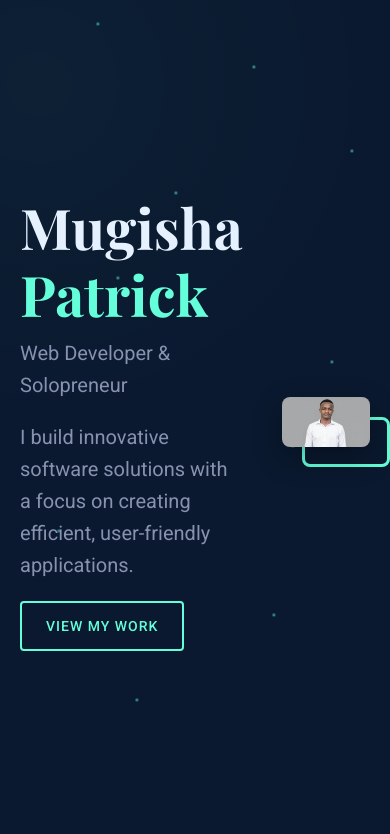
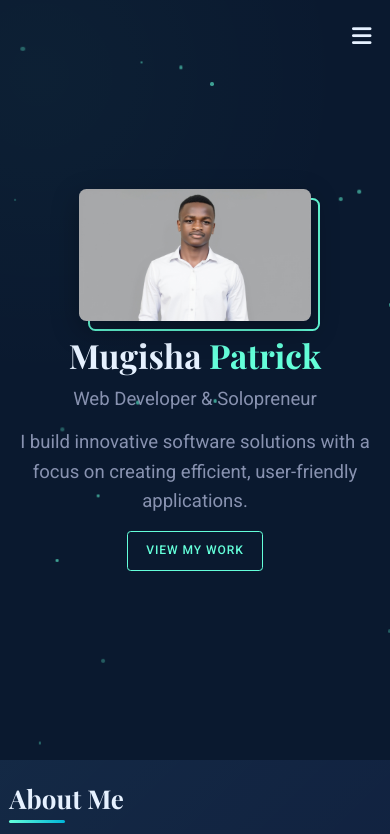
Before and after one commit to patrickthe1/Home-page, a plain HTML site: page index.html in a window 390 px wide. Shown: the top 834 px of the page. Drawn offline with nearby package versions, Linux system fonts and the light colour scheme.

Commit message:
Feat:Implement responsiveness for mobile and tablet devices and add documentation

```diff
--- a/css/styles.css
+++ b/css/styles.css
@@ -400,3 +400,164 @@ p {
     opacity: 0.6;
   }
 }
+
+/* Animations and Transitions */
+.fade-in {
+  opacity: 0;
+  transform: translateY(2rem);
+  transition: opacity 0.6s ease, transform 0.6s ease;
+}
+
+.fade-in.visible {
+  opacity: 1;
+  transform: translateY(0);
+}
+
+/* Smooth scrolling for anchor links */
+html {
+  scroll-behavior: smooth;
+}
+
+/* Navigation */
+.nav-toggle {
+  display: none;
+  background: none;
+  border: none;
+  color: var(--color-text-primary);
+  font-size: 2.4rem;
+  cursor: pointer;
+  z-index: 100;
+}
+
+/* Responsive Design */
+@media screen and (max-width: 1024px) {
+  h1 {
+    font-size: 4.8rem;
+  }
+
+  h2 {
+    font-size: 3.6rem;
+  }
+
+  h3 {
+    font-size: 2.8rem;
+  }
+}
+
+@media screen and (max-width: 768px) {
+  /* Tablet View */
+  :root {
+    --container-padding: 1.5rem;
+    --space-lg: 3rem;
+    --space-xl: 6rem;
+  }
+
+  h1 {
+    font-size: 4.2rem;
+  }
+
+  h2 {
+    font-size: 3.2rem;
+  }
+
+  h3 {
+    font-size: 2.4rem;
+  }
+
+  .header-content {
+    grid-template-columns: 1fr;
+    gap: var(--space-md);
+    text-align: center;
+  }
+
+  .header-image {
+    margin: 0 auto;
+    max-width: 30rem;
+    order: -1;
+  }
+
+  .header-image::before {
+    right: -1rem;
+    top: 1rem;
+  }
+
+  .about-content {
+    grid-template-columns: 1fr;
+    gap: var(--space-md);
+  }
+
+  .about-skills {
+    margin-top: var(--space-md);
+  }
+
+  .project-grid {
+    grid-template-columns: repeat(auto-fill, minmax(30rem, 1fr));
+  }
+
+  .contact-content {
+    grid-template-columns: 1fr;
+    gap: var(--space-md);
+  }
+
+  .nav-toggle {
+    display: block;
+    position: fixed;
+    top: 2rem;
+    right: 2rem;
+  }
+}
+
+@media screen and (max-width: 480px) {
+  /* Mobile View */
+  :root {
+    --container-padding: 1rem;
+    --space-md: 1.5rem;
+    --space-lg: 2.5rem;
+    --space-xl: 5rem;
+  }
+
+  html {
+    font-size: 58%;
+  }
+
+  h1 {
+    font-size: 3.6rem;
+  }
+
+  h2 {
+    font-size: 2.8rem;
+  }
+
+  h3 {
+    font-size: 2.2rem;
+  }
+
+  .header {
+    min-height: 90vh;
+  }
+
+  .header-image {
+    max-width: 25rem;
+  }
+
+  .btn {
+    padding: 1rem 2rem;
+    font-size: 1.3rem;
+  }
+
+  .project-grid {
+    grid-template-columns: 1fr;
+  }
+
+  .project-card {
+    max-width: 100%;
+  }
+
+  .section-divider {
+    height: 10rem;
+  }
+
+  .social-links {
+    gap: var(--space-sm);
+  }
+}
--- a/index.html
+++ b/index.html
@@ -11,22 +11,19 @@
 
   <!-- Font Awesome for icons -->
   <link rel="stylesheet" href="https://cdnjs.cloudflare.com/ajax/libs/font-awesome/6.4.0/css/all.min.css">
+
+  <!-- JavaScript -->
+  <script src="js/main.js" defer></script>
 </head>
 <body>
   <!-- Header/Hero Section -->
   <header class="header">
+    <button class="nav-toggle" aria-label="Toggle navigation">
+      <i class="fas fa-bars"></i>
+    </button>
+
     <div class="particles-container">
       <!-- Particles will be added with JavaScript -->
-      <div class="particle" style="top: 10%; left: 20%;"></div>
-      <div class="particle" style="top: 15%; left: 60%;"></div>
-      <div class="particle" style="top: 50%; left: 80%;"></div>
-      <div class="particle" style="top: 70%; left: 10%;"></div>
-      <div class="particle" style="top: 30%; left: 40%;"></div>
-      <div class="particle" style="top: 80%; left: 65%;"></div>
-      <div class="particle" style="top: 40%; left: 25%;"></div>
-      <div class="particle" style="top: 60%; left: 70%;"></div>
-      <div class="particle" style="top: 25%; left: 85%;"></div>
-      <div class="particle" style="top: 90%; left: 30%;"></div>
     </div>
 
     <div class="container">
--- /dev/null
+++ b/js/main.js
@@ -0,0 +1,79 @@
+// Wait for the DOM to be fully loaded
+document.addEventListener('DOMContentLoaded', function() {
+  // Add fade-in animation to sections
+  const fadeElements = document.querySelectorAll('.section-title, .project-card, .contact-item');
+
+  // Intersection Observer for fade-in animations
+  const fadeObserver = new IntersectionObserver((entries) => {
+    entries.forEach(entry => {
+      if (entry.isIntersecting) {
+        entry.target.classList.add('visible');
+        fadeObserver.unobserve(entry.target);
+      }
+    });
+  }, {
+    threshold: 0.1,
+    rootMargin: '0px 0px -50px 0px'
+  });
+
+  // Apply the observer to each element
+  fadeElements.forEach(element => {
+    element.classList.add('fade-in');
+    fadeObserver.observe(element);
+  });
+
+  // Create random particles
+  function createParticles() {
+    const particlesContainer = document.querySelector('.particles-container');
+
+    // Clear existing particles
+    particlesContainer.innerHTML = '';
+
+    // Create new particles
+    for (let i = 0; i < 20; i++) {
+      const particle = document.createElement('div');
+      particle.classList.add('particle');
+
+      // Random position
+      const top = Math.random() * 100;
+      const left = Math.random() * 100;
+
+      // Random size
+      const size = 0.2 + Math.random() * 0.3;
+
+      // Random animation delay
+      const delay = Math.random() * 5;
+
+      // Apply styles
+      particle.style.top = `${top}%`;
+      particle.style.left = `${left}%`;
+      particle.style.width = `${size}rem`;
+      particle.style.height = `${size}rem`;
+      particle.style.animationDelay = `${delay}s`;
+
+      // Add to container
+      particlesContainer.appendChild(particle);
+    }
+  }
+
+  // Initialize particles
+  createParticles();
+
+  // Smooth scroll for anchor links
+  document.querySelectorAll('a[href^="#"]').forEach(anchor => {
+    anchor.addEventListener('click', function(e) {
+      e.preventDefault();
+
+      const targetId = this.getAttribute('href');
+      if (targetId === '#') return;
+
+      const targetElement = document.querySelector(targetId);
+      if (targetElement) {
+        targetElement.scrollIntoView({
+          behavior: 'smooth',
+          block: 'start'
+        });
+      }
+    });
+  });
+});
```
Also changed, not shown: 1 other file.
